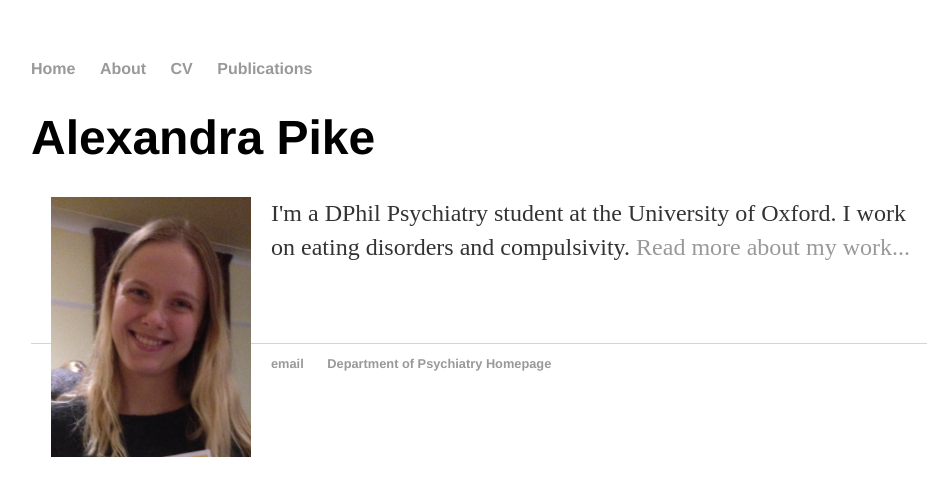
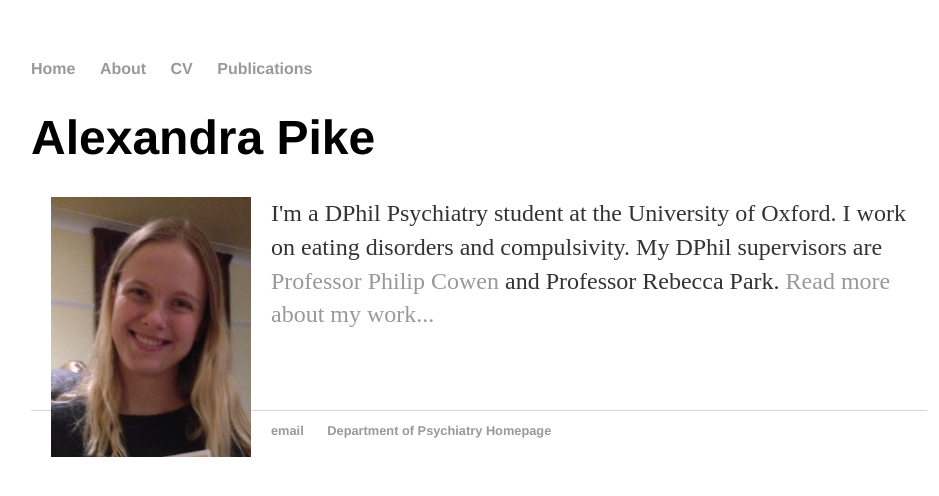
Before and after one commit to apike02/apike02.github.io, a Jekyll site: the page built from index.html, in a window 1280 px wide. Shown: the top 496 px of the page, without its empty margins (161-1100 px from the left). Built offline with Jekyll 4.4.1, drawn with Linux system fonts in a browser that asks for light colours.

Commit message:
Update index.html

```diff
--- a/index.html
+++ b/index.html
@@ -5,7 +5,8 @@ title: Alexandra Pike's website
 <div class="blurb">
 	<h1>Alexandra Pike</h1>
 	<p><img src="/pics/apike.jpg" width="200" height="260" align="left" hspace="20">
-	I'm a DPhil Psychiatry student at the University of Oxford. I work on eating disorders and compulsivity. <a href="/about">Read more about my work...</a></p>
+	I'm a DPhil Psychiatry student at the University of Oxford. I work on eating disorders and compulsivity.
+		My DPhil supervisors are <a href="https://www.psych.ox.ac.uk/team/phil-cowen">Professor Philip Cowen</a> and Professor Rebecca Park. <a href="/about">Read more about my work...</a></p>
 <br/>
 <br/>
 <br/>
```
